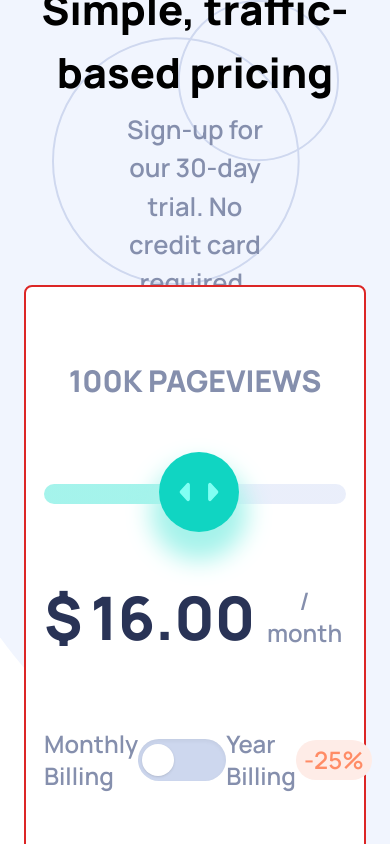
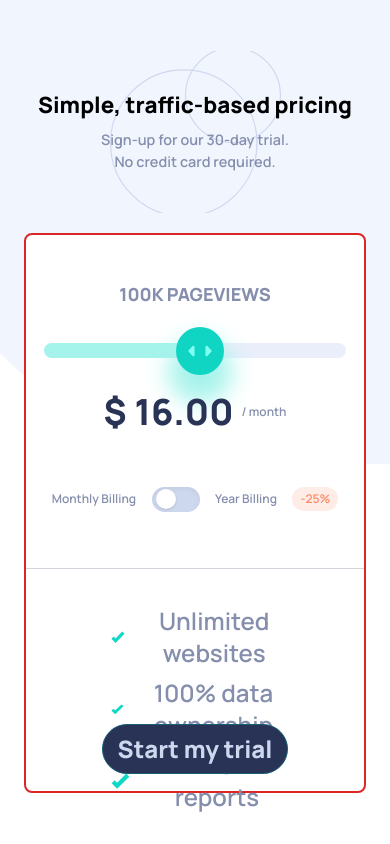
Before and after one commit to Arfirpo/intercactive-pricing-component-main, a React (Create React App) app: page / in a window 390 px wide. Shown: the top 844 px of the page. Built offline with nearby package versions, Linux system fonts and the light colour scheme.

Commit message:
modify mbl lyt  of the promotion component

```diff
--- a/src/App.jsx
+++ b/src/App.jsx
@@ -11,7 +11,7 @@ function App() {
   };
 
   return (
-    <div className="flex flex-col min-h-screen items-center justify-evenly  px-6 font-Manrope" style={bgPattern}>
+    <div className="flex flex-col w-full min-h-screen max-h-[812px] md:max-h-[1600px]  items-center mbl:justify-center mbl:gap-5 justify-evenly  px-6 font-Manrope" style={bgPattern}>
       <Header />
       <Card />
     </div>
--- a/src/components/Card.jsx
+++ b/src/components/Card.jsx
@@ -3,7 +3,7 @@ import { Promotion } from "./Promotion";
 
 export const Card = () => {
   return (
-    <main className="flex flex-col max-w-[40.875rem] h-[950px] max-h-[950px] text-grayishBlue border-2 border-red-600 rounded-lg w-full bg-White">
+    <main className="flex flex-col max-w-[40.875rem] h-[560px] md:h-[950px] max-h-[950px] text-grayishBlue border-2 border-red-600 rounded-lg w-full bg-White">
       <Fee />
       <Promotion />
     </main>
--- a/src/components/Fee.jsx
+++ b/src/components/Fee.jsx
@@ -6,16 +6,16 @@ export const Fee = () => {
   return (
     <section className="flex flex-col justify-evenly items-center w-full h-[60%] border-gray-300 border-b px-[18px] pb-9">
       <div className="flex flex-col justify-evenly h-[75%] w-full text-center text-l ">
-        <h1 className="text-[1.875rem] font-bold">
+        <h1 className="text-lg md:text-[1.875rem] font-bold">
           <span>100K</span> PAGEVIEWS
         </h1>
         <RangeBar />
-        <p className="flex items-center justify-center gap-2 text-2xl">
-          <span className="text-darkDesaturatedBlue font-bold text-6xl">$</span>
-          <span className="text-darkDesaturatedBlue font-bold text-6xl">16.00</span> / month
+        <p className="flex items-center justify-center gap-2 text-xs md:text-2xl">
+          <span className="text-darkDesaturatedBlue font-bold  text-4xl md:text-6xl">$</span>
+          <span className="text-darkDesaturatedBlue font-bold  text-4xl md:text-6xl">16.00</span> / month
         </p>
       </div>
-      <div className="text-2xl flex items-center justify-around w-full h-[15%]">
+      <div className="text-xs md:text-2xl flex items-center justify-around w-full h-[15%]">
         <p>Monthly Billing</p>
         <ToggleSlider />
         <p>Year Billing</p>
--- a/src/components/Header.jsx
+++ b/src/components/Header.jsx
@@ -6,16 +6,15 @@ export const Header = () => {
     backgroundImage: `url(${bgCircles})`,
     backgroundPosition: "center",
     backgroundRepeat: "no-repeat",
-    backgroundSize: "contain",
   };
 
   return (
     <header
-      className="flex flex-col items-center justify-center text-center w-full h-[285px]"
+      className="flex flex-col items-center justify-center text-center w-full  h-[162px] md:h-[285px] bg-50% md:bg-contain"
       style={bgCirclesPattern}
     >
-      <h1 className="text-[2.6rem] font-bold mb-2">Simple, traffic-based pricing</h1>
-      <p className=" w-[50%] text-[1.6rem] mb-1 text-grayishBlue">
+      <h1 className="text-[1.4rem] md:text-[2.6rem] font-bold mb-2">Simple, traffic-based pricing</h1>
+      <p className="w-[60%] md:w-[50%] text-[.9rem] md:text-[1.6rem] mb-1 text-grayishBlue">
         Sign-up for our 30-day trial.
         No credit card required.</p>
     </header>
--- a/src/components/RangeBar.jsx
+++ b/src/components/RangeBar.jsx
@@ -15,16 +15,13 @@ export const RangeBar = () => {
 
   return (
     <>
-      <div className="w-full h-[75px] flex items-center justify-center">
+      <div className="w-full md:h-[75px] flex items-center justify-center">
         <input
           type="range"
           step={4}
           min={0}
           max={100}
-          className="w-full appearance-none h-3 rounded-full cursor-pointer"
-          min={0}
-          max={100}
-          className="w-full appearance-none h-3 rounded-full cursor-pointer"
+          className="w-full appearance-none rounded-full cursor-pointer"
           value={rangeValue}
           onChange={handleRangeChange}
         />
@@ -32,8 +29,8 @@ export const RangeBar = () => {
       <style>
         {`
           input[type="range"]::-webkit-slider-thumb {
-            width: 5rem;
-            height: 5rem;
+            width: 3rem;
+            height: 3rem;
             background-color: hsl(174, 86%, 45%);
             background-image: url(${bgnSlider});
             background-repeat: no-repeat;
@@ -42,7 +39,7 @@ export const RangeBar = () => {
             border: none;
             border-radius: 50%;
             cursor: pointer;
-            margin-top: -32px;
+            margin-top: -16px;
             -webkit-appearance: none;
             box-shadow: 0 20px 25px 8px #a5f3eb;
           }
@@ -50,7 +47,7 @@ export const RangeBar = () => {
             background-color: hsl(174, 77%, 80%);
           }
           input[type="range"]::-webkit-slider-runnable-track {
-            height: 20px;
+            height: 15px;
             border-radius: 50px;
             background: linear-gradient(
               to right,
@@ -60,6 +57,18 @@ export const RangeBar = () => {
               hsl(224, 65%, 95%) 100%
             );
           }
+          @media (min-width:750px){
+            input[type="range"]::-webkit-slider-thumb {
+              width: 5rem;
+              height: 5rem;
+              background-color: hsl(174, 86%, 45%);
+              margin-top: -27px;
+            }
+            input[type="range"]::-webkit-slider-runnable-track {
+              height: 30px;
+
+            }
+          }
         `}
       </style>
     </>
--- a/src/components/ToogleSlider.jsx
+++ b/src/components/ToogleSlider.jsx
@@ -16,9 +16,9 @@ export const ToggleSlider = () => {
           checked={isChecked}
           onChange={handleToggle}
         />
-        <div className="toggle__line flex w-[5.5rem] h-[2.625rem] bg-lightGrayishBlueTb rounded-full shadow-inner"></div>
+        <div className="toggle__line flex w-[3rem] md:w-[5.5rem] h-[1.6rem]  md:h-[2.625rem] bg-lightGrayishBlueTb rounded-full shadow-inner"></div>
         <div
-          className={`toggle__dot absolute my-auto mx-0 w-8 h-8 top-0 bottom-0 left-1 bg-white rounded-full shadow ${
+          className={`toggle__dot absolute my-auto mx-0 w-5 md:w-8 h-5 md:h-8 top-0 bottom-0 left-1 bg-white rounded-full shadow ${
             isChecked ? "transform-translate" : ""
           }`}
         ></div>
@@ -46,6 +46,11 @@ export const ToggleSlider = () => {
           .transform-translate {
             transform: translateX(142%); /* Mueve el punto a la derecha cuando está activado */
           }
+          @media (min-width:23.4375rem){
+            .transform-translate {
+              transform: translateX(100%);
+            }
+          }
         `}
       </style>
     </label>
--- a/src/css/index.css
+++ b/src/css/index.css
@@ -1,3 +1,7 @@
 @tailwind base;
 @tailwind components;
 @tailwind utilities;
+
+body {
+  font-size: 15px;
+}
--- a/tailwind.config.js
+++ b/tailwind.config.js
@@ -2,6 +2,16 @@
 module.exports = {
   content: ["./src/**/*.{js,jsx,ts,tsx}"],
   theme: {
+    backgroundSize: {
+      '50%':'50%',
+      'contain': 'contain'
+    },
+    screens: {
+      mbl: "375px",
+      md: "750px",
+      lg: "1024px",
+      xl: "1400"
+    },
     extend: {
       fontFamily: {
         Manrope: ["Manrope", "sans-serif"],
```
